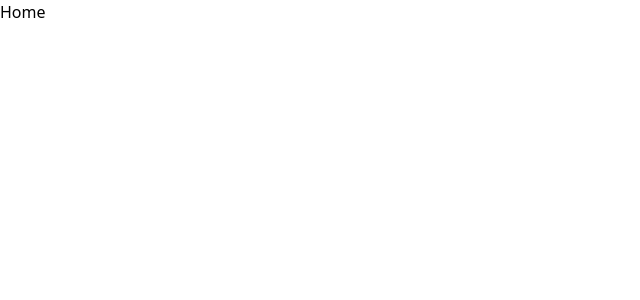
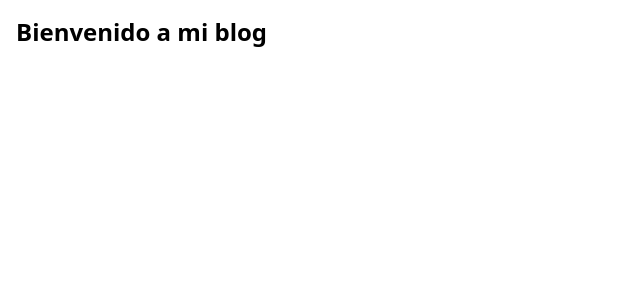
Before and after one commit to Juan17Informatico/blog-dev-notes, a React (Vite) app: page / in a window 1280 px wide. Shown: the top 300 px of the page, without its empty margins (0-640 px from the left). Built offline with nearby package versions, Linux system fonts and the light colour scheme.

Commit message:
feature - Agrega el componente page 'HomePage' al router

```diff
--- a/src/router/BlogAppRouter.jsx
+++ b/src/router/BlogAppRouter.jsx
@@ -1,9 +1,10 @@
 import { Route, Routes } from "react-router-dom";
+import { HomePage } from "../pages/HomePage";
 
 export const BlogAppRouter = () => {
     return (
         <Routes>
-            <Route path="/" element={<h1>Home</h1>} />
+            <Route path="/" element={<HomePage />} />
             <Route path="/posts/:slug" element={<h1>Posts</h1>} />
             <Route path="/about" element={<h1>About</h1>} />
             <Route path="*" element={<h1>404</h1>} />
```
